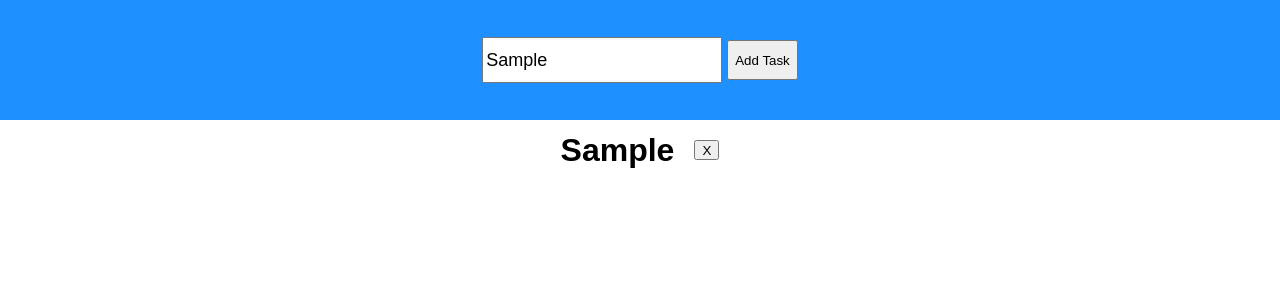
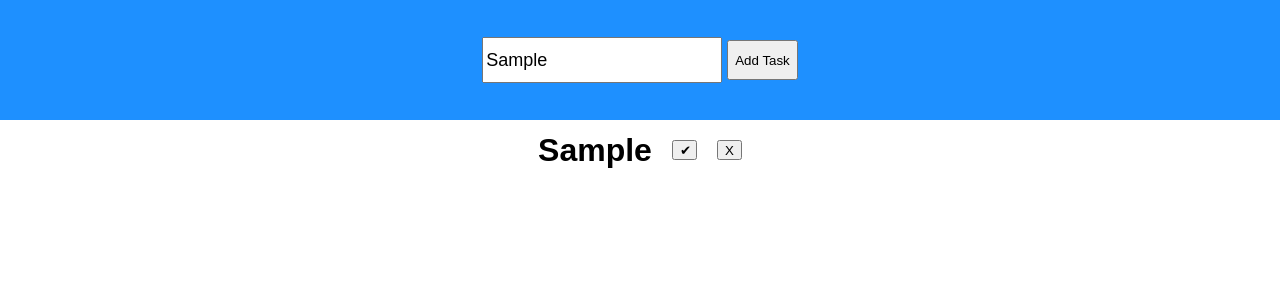
Before and after one commit to Zillight/crud-app, a React (Create React App) app: page / in a window 1280 px wide. Both pictures are taken after typing "Sample" into the empty fields and a click on the button "Add Task". Shown: the top 300 px of the page. Built offline with nearby package versions, Linux system fonts and the light colour scheme.

Commit message:
finessing

```diff
--- a/src/component/Task.js
+++ b/src/component/Task.js
@@ -2,6 +2,7 @@ export default function Task (props) {
     return (
         <div className='task'>
               <h1>{props.taskName}</h1>
+              <button>✔︎</button>
               <button onClick={()=> props.deleteTask(props.id)}> X </button>
             </div>
     )
```
